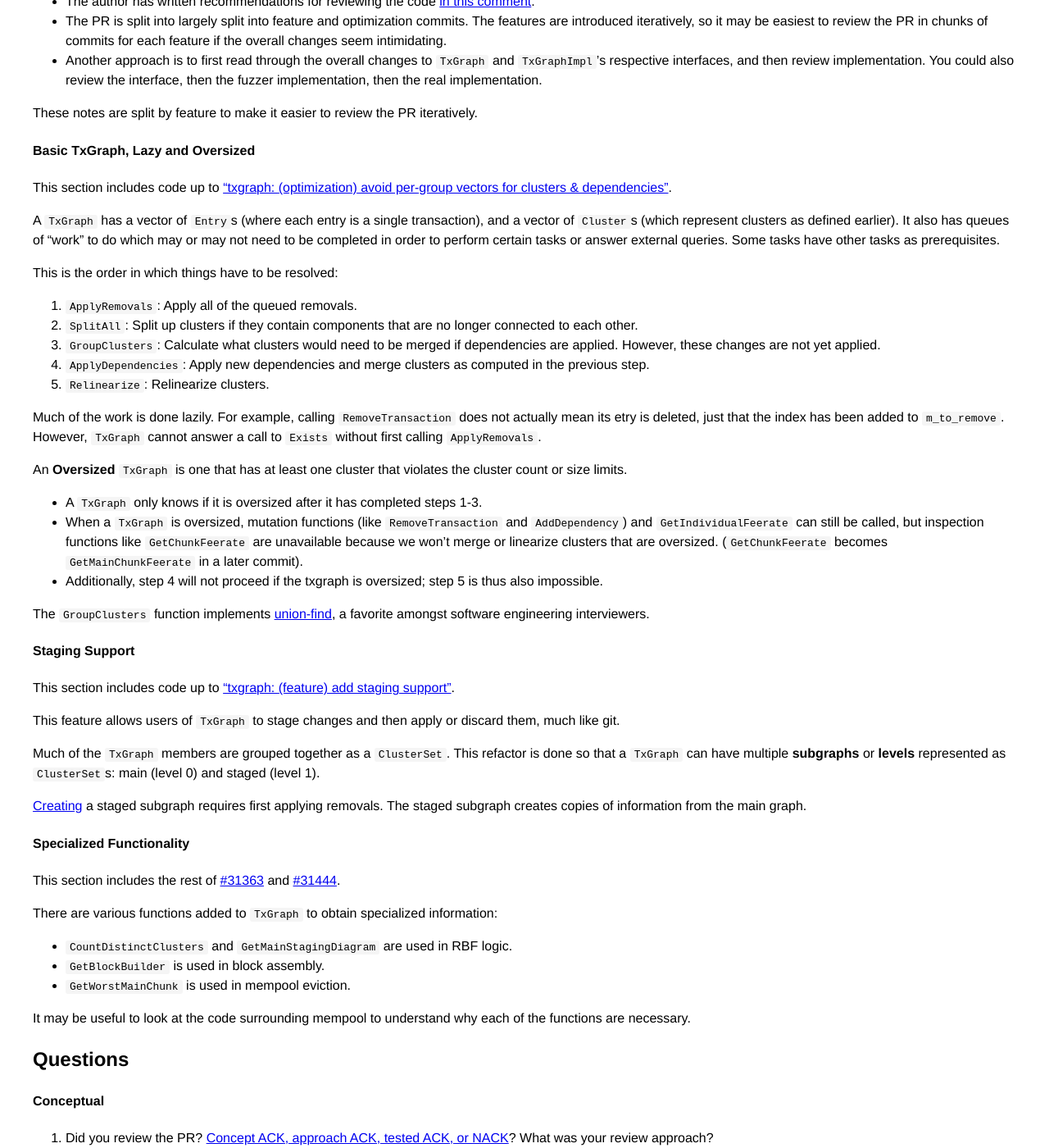
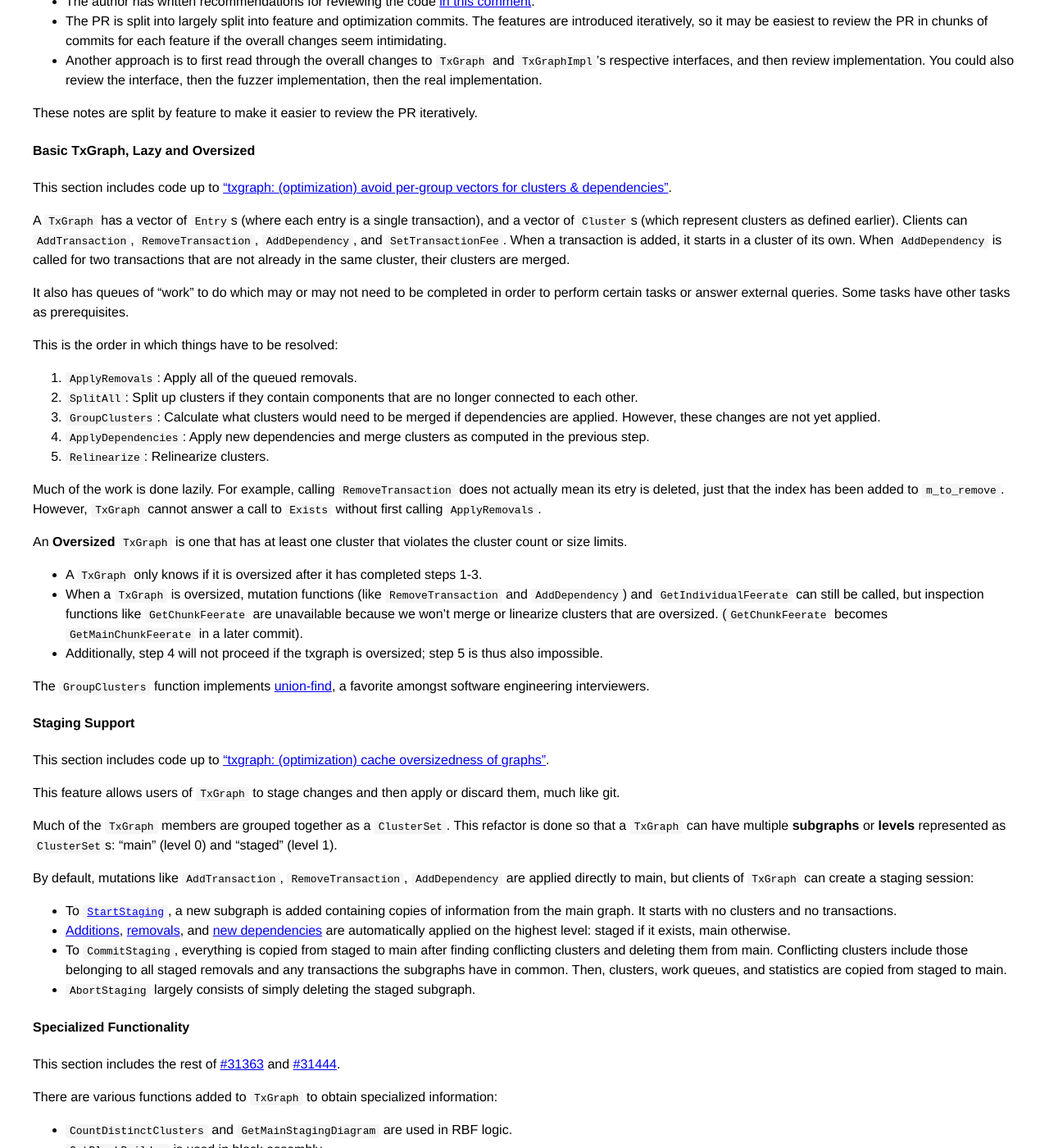
Before and after one commit to bitcoin-core-review-club/website, a Jekyll site: the page built from _posts/2025-02-05-#31363.md, in a window 1280 px wide and 1400 px high, scrolled down 2956 px. Shown: the whole window at 82% size. Built offline with Jekyll 4.4.1, drawn with Linux system fonts in a browser that asks for light colours; some of the changed text lies outside the part shown.

Commit message:
add more notes on staging section

```diff
--- a/_posts/2025-02-05-#31363.md
+++ b/_posts/2025-02-05-#31363.md
@@ -186,9 +186,13 @@ These notes are split by feature to make it easier to review the PR iteratively.
 
 This section includes code up to ["txgraph: (optimization) avoid per-group vectors for clusters & dependencies"](https://github.com/bitcoin-core-review-club/bitcoin/commit/5e55a584a77a8dfa357eaf016f177d72cb92a218).
 
-A `TxGraph` has a vector of `Entry`s (where each entry is a single transaction), and a vector of `Cluster`s (which represent clusters as defined earlier).  It also has
-queues of "work" to do which may or may not need to be completed in order to perform certain tasks or answer external
-queries. Some tasks have other tasks as prerequisites.
+A `TxGraph` has a vector of `Entry`s (where each entry is a single transaction), and a vector of `Cluster`s (which
+represent clusters as defined earlier). Clients can `AddTransaction`, `RemoveTransaction`, `AddDependency`, and
+`SetTransactionFee`. When a transaction is added, it starts in a cluster of its own. When `AddDependency` is called for
+two transactions that are not already in the same cluster, their clusters are merged.
+
+It also has queues of "work" to do which may or may not need to be completed in order to perform certain tasks or answer
+external queries. Some tasks have other tasks as prerequisites.
 
 This is the order in which things have to be resolved:
 
@@ -215,15 +219,26 @@ favorite amongst software engineering interviewers.
 
 #### Staging Support
 
-This section includes code up to ["txgraph: (feature) add staging support"](https://github.com/bitcoin-core-review-club/bitcoin/commit/79647fd58dc7152eb1dc4e09cc56db845608352d).
+This section includes code up to ["txgraph: (optimization) cache oversizedness of graphs"](https://github.com/bitcoin-core-review-club/bitcoin/commit/12bc7e7e469f78aae8fced716aea2599f4ccb03e).
 
 This feature allows users of `TxGraph` to stage changes and then apply or discard them, much like git.
 
 Much of the `TxGraph` members are grouped together as a `ClusterSet`. This refactor is done so that a `TxGraph` can have multiple **subgraphs** or **levels** represented as
-`ClusterSet`s: main (level 0) and staged (level 1).
+`ClusterSet`s: "main" (level 0) and "staged" (level 1).
 
-[Creating](https://github.com/bitcoin-core-review-club/bitcoin/commit/79647fd58dc7152eb1dc4e09cc56db845608352d#diff-c25ebcc6e4dc9c9bb21462f796fbb470cee3f0ff1e77bfc4033f4e8460f4482cR1464)
-a staged subgraph requires first applying removals. The staged subgraph creates copies of information from the main graph.
+By default, mutations like `AddTransaction`, `RemoveTransaction`, `AddDependency` are applied directly to main, but
+clients of `TxGraph` can create a staging session:
+- To [`StartStaging`](https://github.com/bitcoin-core-review-club/bitcoin/commit/79647fd58dc7152eb1dc4e09cc56db845608352d#diff-c25ebcc6e4dc9c9bb21462f796fbb470cee3f0ff1e77bfc4033f4e8460f4482cR1464),
+a new subgraph is added containing copies of information from the main graph. It starts with no clusters and no
+transactions.
+- [Additions](https://github.com/bitcoin-core-review-club/bitcoin/commit/79647fd58dc7152eb1dc4e09cc56db845608352d#diff-c25ebcc6e4dc9c9bb21462f796fbb470cee3f0ff1e77bfc4033f4e8460f4482cR1249),
+[removals](https://github.com/bitcoin-core-review-club/bitcoin/commit/79647fd58dc7152eb1dc4e09cc56db845608352d#diff-c25ebcc6e4dc9c9bb21462f796fbb470cee3f0ff1e77bfc4033f4e8460f4482cR1266-R1267),
+and [new dependencies](https://github.com/bitcoin-core-review-club/bitcoin/commit/79647fd58dc7152eb1dc4e09cc56db845608352d#diff-c25ebcc6e4dc9c9bb21462f796fbb470cee3f0ff1e77bfc4033f4e8460f4482cR1285-R1286)
+are automatically applied on the highest level: staged if it exists, main otherwise.
+- To `CommitStaging`, everything is copied from staged to main after finding conflicting clusters and deleting them from
+  main. Conflicting clusters include those belonging to all staged removals and any transactions the subgraphs have in common.
+  Then, clusters, work queues, and statistics are copied from staged to main.
+- `AbortStaging` largely consists of simply deleting the staged subgraph.
 
 <!-- FIXME: more on impl -->
 
@@ -236,7 +251,7 @@ There are various functions added to `TxGraph` to obtain specialized information
 - `GetBlockBuilder` is used in block assembly.
 - `GetWorstMainChunk` is used in mempool eviction.
 
-It may be useful to look at the code surrounding mempool to understand why each of the functions are necessary.
+It may be useful to look at the code surrounding mempool to understand why each of the functions.
 
 <!-- #### Discretional Size-Limiting -->
 <!-- TODO: notes on the delegation of deciding what to size-limit. -->
@@ -263,9 +278,12 @@ It may be useful to look at the code surrounding mempool to understand why each
 1. Under what circumstances could `GetIndividualFeerate` and `GetChunkFeerate` return an empty `FeeFrac`?
    Is it possible that one returns an empty `FeeFrac` and the other doesn't? How?
 
+1. What are the 4 mutation functions? Which ones necessitate relinearization?
+
 1. Why is `AddTransaction` annotated with `[[nodiscard]]`?
 
-1. After calling `TxGraph::RemoveTransaction`, has the transaction been removed from `m_entries`?
+1. After calling `TxGraph::RemoveTransaction`, has the transaction been removed from `m_entries`? If not, what happens
+   instead, and when are transactions removed from `m_entries`?
 
 1. Why can't `ApplyDependencies` continue if the txgraph is oversized?
 
@@ -279,12 +297,21 @@ It may be useful to look at the code surrounding mempool to understand why each
 1. What is the purpose of `TxGraph` supporting the staging of update operations? In what situation would we use it, and do you think the benefits warrant the extra code complexity?
 
 1. What are the `TxGraph` functions analogous to `git add`, `git commit`, and `git stash`? In the
-   other direction, what is analogous to `AddTransaction` and `RemoveTransaction`?
+   other direction, what is analogous to `AddTransaction`, `RemoveTransaction`, and `AddDependency`?
 
 1. Why does creation of a staged subgraph require first applying removal
 
+1. What does `PullIn` do? How many times can [this loop](https://github.com/bitcoin-core-review-club/bitcoin/commit/79647fd58dc7152eb1dc4e09cc56db845608352d#diff-c25ebcc6e4dc9c9bb21462f796fbb470cee3f0ff1e77bfc4033f4e8460f4482cR790-R797) run?
+
+1. Why is it true that the `m_oversized` value for staging matches that of main? Why is calling `SplitAll()` necessary?
+
+1. How many levels are possible?
+
+1. Which of the following combinations are possible: main oversized, staged oversized), (main oversized, staged not
+   oversized), (main not oversized, staged oversized), (main not oversized, staged not oversized).
 
 <!-- TODO: After a meeting, uncomment and add meeting log between the irc tags
+
 ## Meeting Log
 
 ### Meeting 1
```
